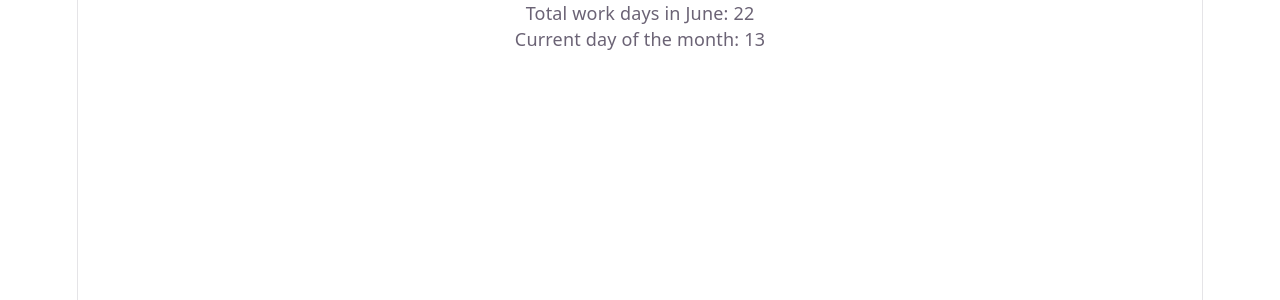
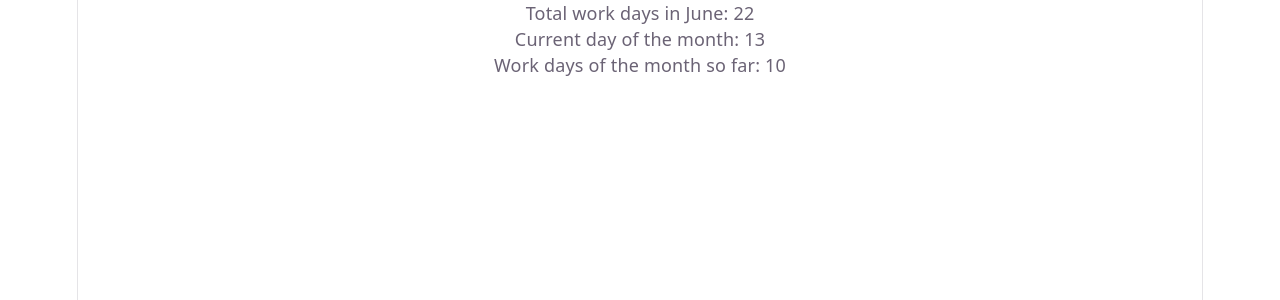
Before and after one commit to hwbrent/tempo, a React (Vite) app: page / in a window 1280 px wide. Shown: the top 300 px of the page. Built offline with nearby package versions, Linux system fonts and the light colour scheme.

Commit message:
Show how many work days have been completed so far in the month

```diff
--- a/src/App.tsx
+++ b/src/App.tsx
@@ -39,6 +39,13 @@ function getMonthName(currentDate: Date): string {
   return currentDate.toLocaleString('default', { month: 'long' });
 }
 
+function getWorkDaysUpToDay(monthDays: { [key: number]: boolean }, dotm: number): number {
+  const days = Object.entries(monthDays);
+  const workDays = days.filter(([day, isWorkDay]) => isWorkDay);
+  const workDaysUpToToday = workDays.filter(([day]) => Number(day) <= dotm);
+  return workDaysUpToToday.length;
+}
+
 function App() {
   const currentDate = new Date();
   const monthName = getMonthName(currentDate);
@@ -46,10 +53,14 @@ function App() {
 
   const monthDays = getCurrentMonthAsWorkDays(currentDate);
   const totalWorkDays = getTotalWorkDaysInMonth(monthDays);
+
+  const workDaysUpToToday = getWorkDaysUpToDay(monthDays, dotm);
+
   return (
     <div>
       <p>Total work days in {monthName}: {totalWorkDays}</p>
       <p>Current day of the month: {dotm}</p>
+      <p>Work days of the month so far: {workDaysUpToToday}</p>
     </div>
   );
 }
```
